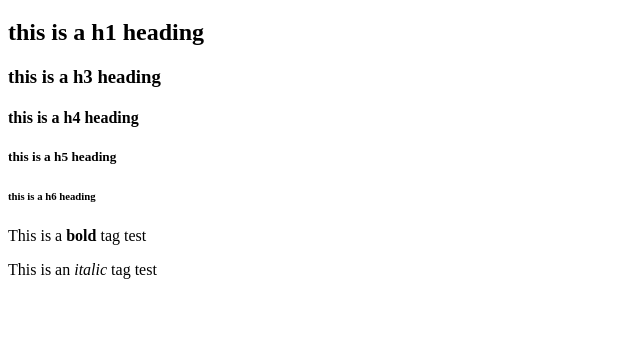
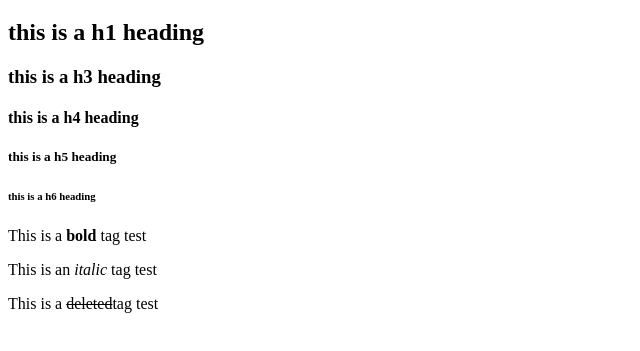
Before and after one commit to mina2699/learn-html, a plain HTML site: page index.html in a window 1280 px wide. Shown: the part 61-412 px from the top of the page, without its empty margins (0-640 px from the left). Drawn offline with Linux system fonts and the light colour scheme.

Commit message:
add deleted text

```diff
--- a/index.html
+++ b/index.html
@@ -25,5 +25,6 @@
 </h6>
 <p>This is a <b>bold</b> tag test</p>
 <p>This is an <i>italic</i> tag test</p>
+<p> This is a <del>deleted</del>tag test</p>
 </body>
 </html>
```
